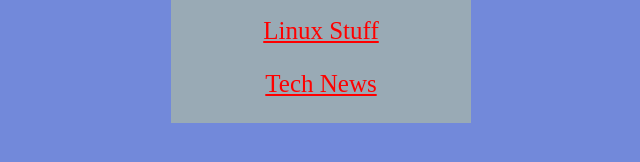
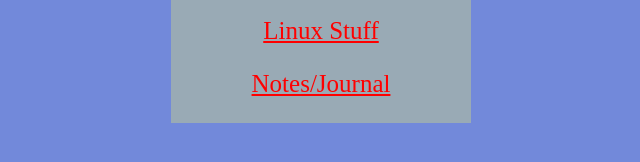
Before and after one commit to RossTheDev/TechByRoss, a plain HTML site: page index.html in a window 1280 px wide. Shown: the part 574-736 px from the top of the page, 319-959 px from the left. Drawn offline with Linux system fonts and the light colour scheme.

Commit message:
redid home directory and outsourced notes.

```diff
--- a/index.html
+++ b/index.html
@@ -27,7 +27,7 @@
 
     <div align="center" class="container">
   <img src="src/dir.png">
-  <div class="centered"> <p align="center" class="dir"> Directory: </p> <p align="center" class="dir"> <a href="rossres.html"> Ross's Resources </a> </p> <p align="center" class="dir"> <a href="rreviews.html">Ross Reviews</a> </p> <p align="center" class="dir"> <a href="rlinux.html"> Linux Stuff </a> </p>  <p align="center" class="dir"> <a href="rtn.html">Tech News</a> </p>
+  <div class="centered"> <p align="center" class="dir"> Directory: </p> <p align="center" class="dir"> <a href="rossres.html"> Ross's Resources </a> </p> <p align="center" class="dir"> <a href="rreviews.html">Ross Reviews</a> </p> <p align="center" class="dir"> <a href="rlinux.html"> Linux Stuff </a> </p>  <p align="center" class="dir"> <a href="https://www.reddit.com/r/techbyross/"> Notes/Journal</a> </p>
 </div>
 <div class="spacer"> meme </div>
 
```
Also changed, not shown: rossres.html (+1 -1 lines), rnotesarchive.html (renamed from rnotes.html).
